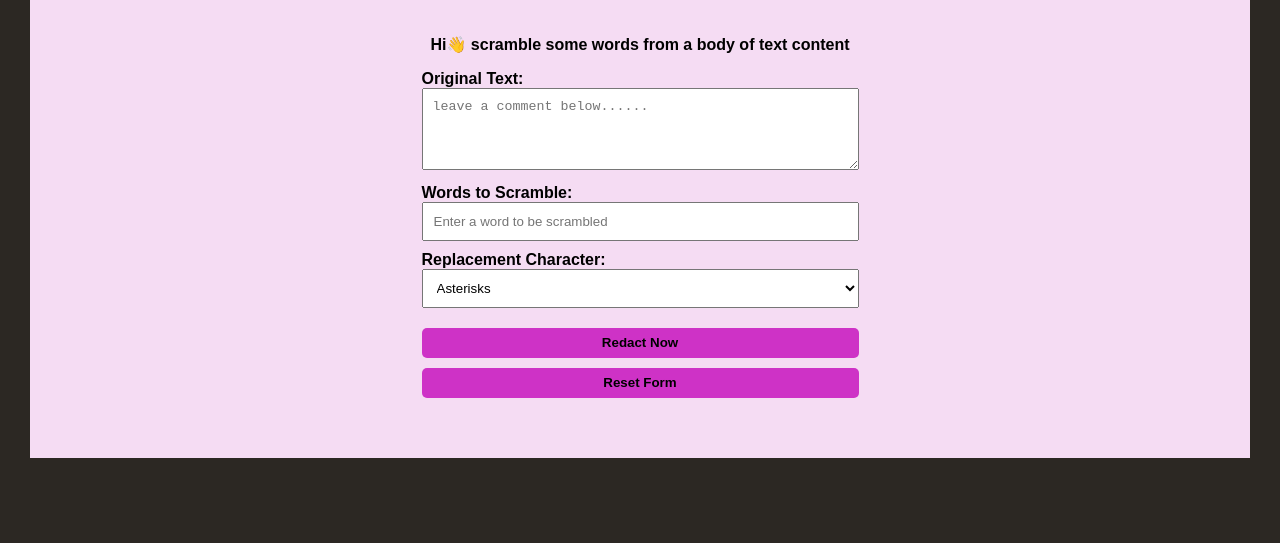
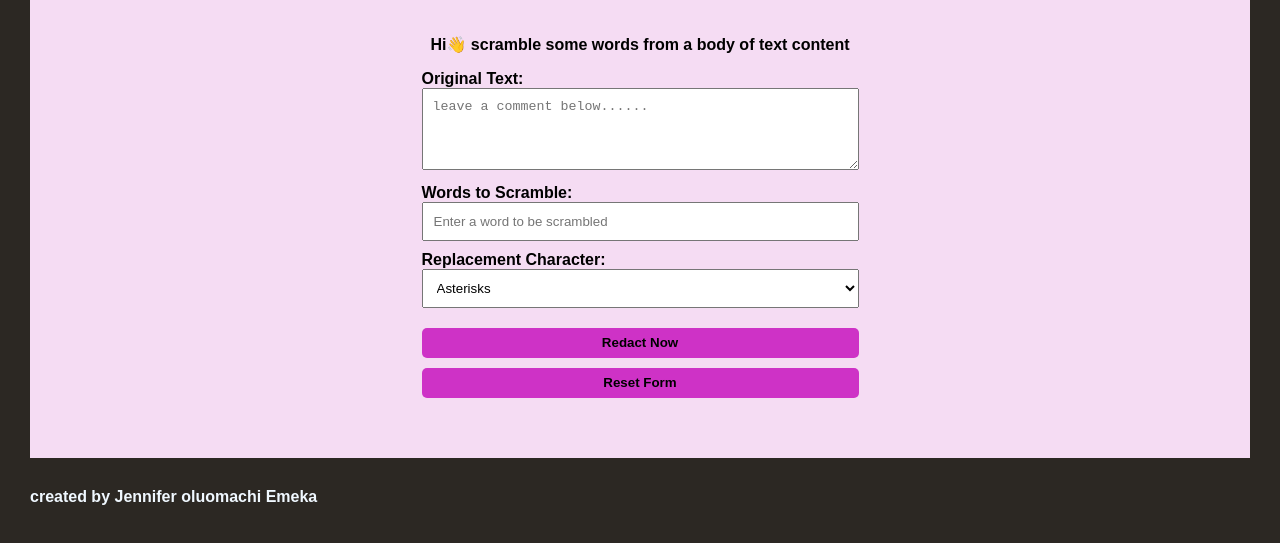
Before and after one commit to Jennyemeka/redactr-devcareer, a plain HTML site: page index.html in a window 1280 px wide. Shown: the part 121-664 px from the top of the page. Drawn offline with Linux system fonts and the light colour scheme; a web font is replaced by a local one.

Commit message:
modified index.html and styles.css

```diff
--- a/index.html
+++ b/index.html
@@ -38,6 +38,9 @@
     </form>
     <div id="output"></div>
 </div>
+<footer>
+    <P>created by Jennifer oluomachi Emeka</P>
+</footer>
     <script src="index.js"></script>
   </body>
 </html>
--- a/styles.css
+++ b/styles.css
@@ -56,6 +56,11 @@ button:hover {
     margin-top: 20px;
   }
 
+  footer{
+    color: aliceblue;
+    margin: 30px;
+  }
+
   @media only screen and (max-width: 600px) {
     #scramblerForm {
       padding: 10px;
```
